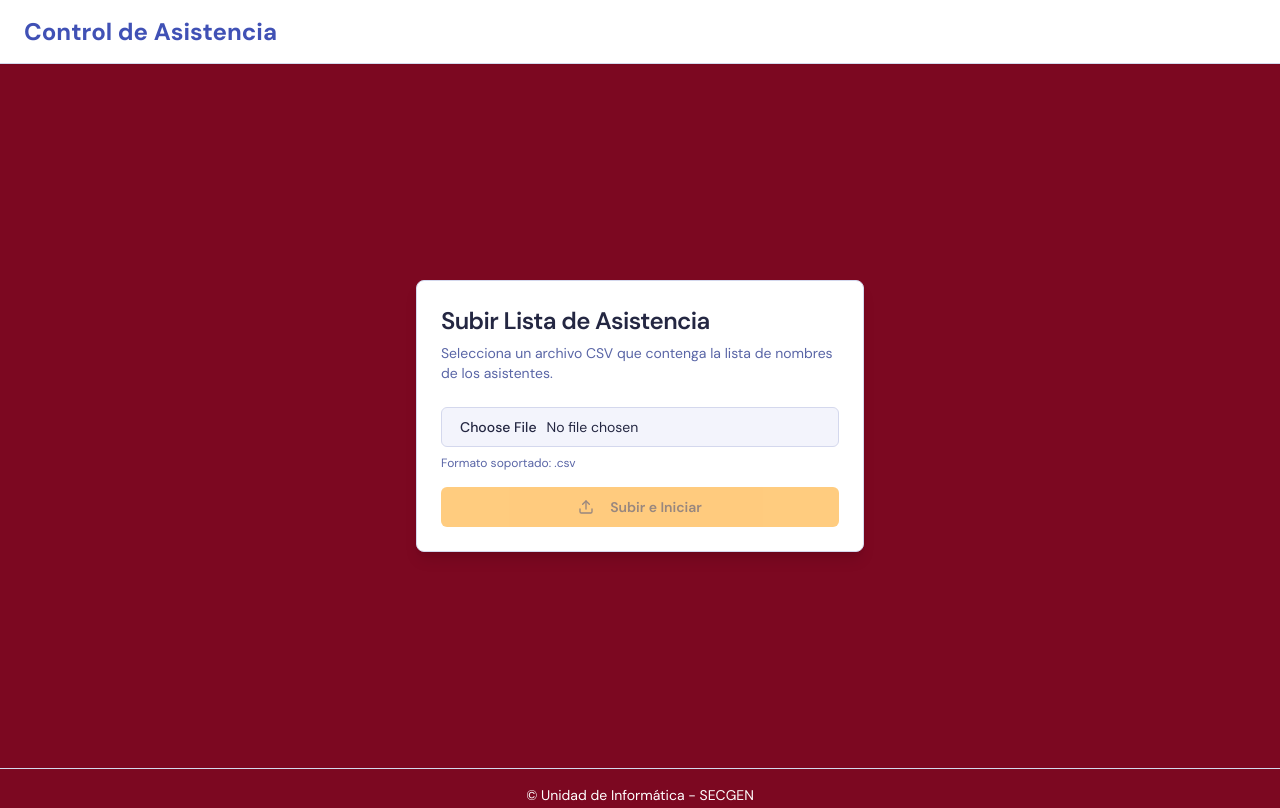
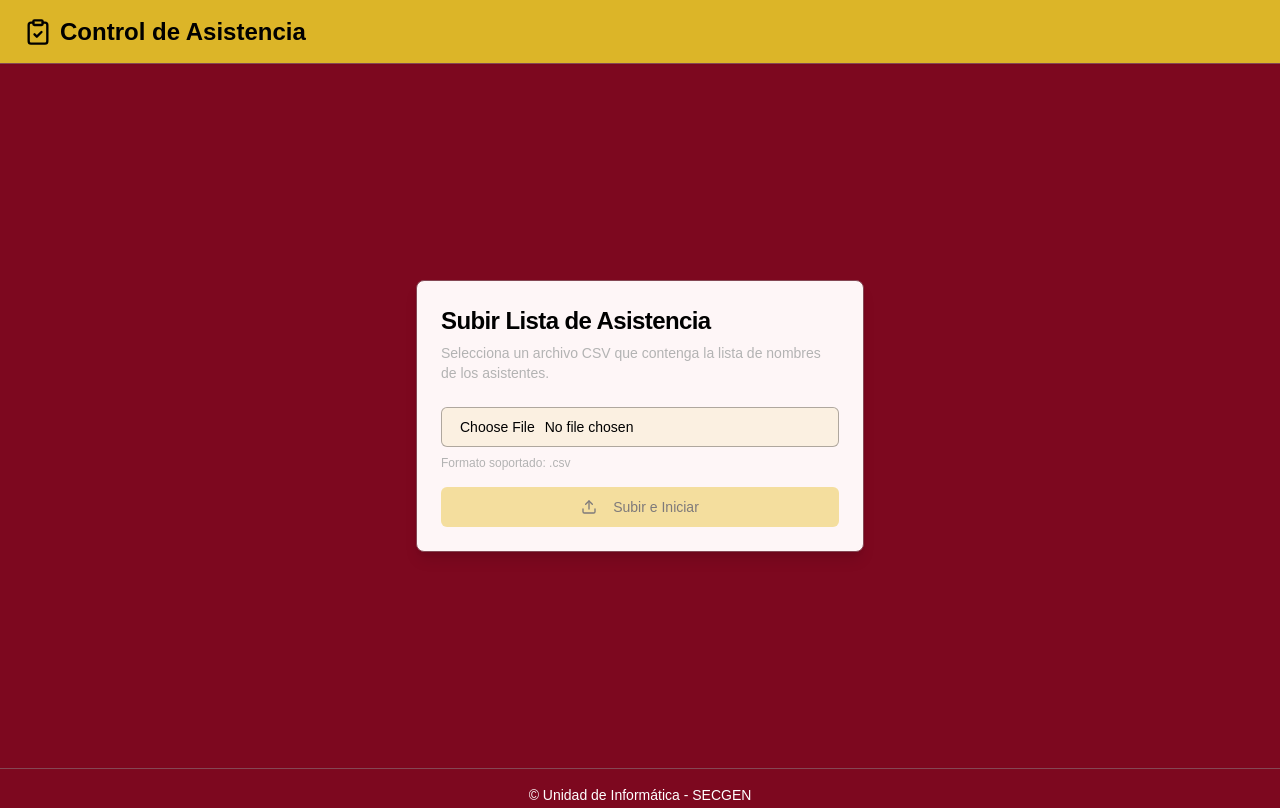
Before and after one commit to SECGEN-UNMSM/Asistencia-SECGEN, a Next.js app: page / in a window 1280 px wide. Built offline with nearby package versions, Linux system fonts and the light colour scheme.

Commit message:
Modificar estilos

```diff
--- a/src-tauri/tauri.conf.json
+++ b/src-tauri/tauri.conf.json
@@ -1,7 +1,7 @@
 {
   "$schema": "../node_modules/@tauri-apps/cli/config.schema.json",
   "productName": "Asistencia",
-  "version": "1.1.0",
+  "version": "1.2.0",
   "identifier": "com.asistenciasecgen.dev",
   "build": {
     "frontendDist": "../out",
--- a/src/app/globals.css
+++ b/src/app/globals.css
@@ -8,25 +8,47 @@ body {
 
 @layer base {
   :root {
-    --background: 231 60% 97%; /* #E8EAF6 */
-    --foreground: 233 30% 20%; /* Dark desaturated blue for text */
-    --card: 0 0% 100%; /* white */
-    --card-foreground: 233 30% 20%; /* Dark desaturated blue for text */
-    --popover: 0 0% 100%; /* white */
-    --popover-foreground: 233 30% 20%; /* Dark desaturated blue for text */
-    --primary: 231 48% 48%; /* #3F51B5 */
-    --primary-foreground: 0 0% 98%; /* Almost white */
-    --secondary: 231 50% 90%; /* Lighter blue-gray */
-    --secondary-foreground: 231 48% 38%; /* Darker blue for text on secondary */
-    --muted: 231 50% 94%; /* Even lighter blue-gray */
-    --muted-foreground: 231 30% 50%; /* Medium desaturated blue for muted text */
-    --accent: 36 100% 50%; /* #FF9800 */
-    --accent-foreground: 20 100% 10%; /* Dark brown/black for text on orange */
+    /* Color de fondo principal: Rojo oscuro */
+    --background: 348 88% 26%; /* #7C0821 */
+    /* Color de texto principal (sobre el fondo oscuro): Blanco */
+    --foreground: 0 0% 100%;
+
+    /* Color de las tarjetas/recuadros: Crema casi blanco */
+    --card: 350 75% 98%; /* #fdfafb */
+    /* Color del texto sobre las tarjetas: Negro */
+    --card-foreground: 0 0% 0%;
+
+    /* Popovers usan los mismos colores de tarjeta */
+    --popover: 350 75% 98%;
+    --popover-foreground: 0 0% 0%;
+
+    /* Color primario: Dorado */
+    --primary: 47 72% 51%; /* #E0B625 */
+    /* Color de texto sobre el primario: Negro */
+    --primary-foreground: 0 0% 0%;
+
+    /* Color secundario: Rojo apagado */
+    --secondary: 348 40% 35%;
+    /* Color de texto sobre el secundario: Blanco */
+    --secondary-foreground: 0 0% 100%;
+
+    /* Colores 'muted' */
+    --muted: 348 30% 40%;
+    --muted-foreground: 0 0% 70%; /* Gris claro para texto muted */
+
+    /* Color de acento: Dorado más brillante */
+    --accent: 47 80% 60%;
+    /* Color de texto sobre el acento: Negro */
+    --accent-foreground: 0 0% 0%;
+
+    /* Colores destructivos (para errores, etc.) */
     --destructive: 0 84.2% 60.2%;
-    --destructive-foreground: 0 0% 98%;
-    --border: 231 40% 88%; /* Slightly darker/contrasting border */
-    --input: 231 40% 88%;
-    --ring: 231 48% 48%; /* Primary color */
+    --destructive-foreground: 0 0% 100%; /* Blanco */
+
+    /* Colores de bordes, inputs y anillos de foco */
+    --border: 348 30% 40%;
+    --input: 350 50% 90%;
+    --ring: 47 72% 51%; /* Dorado */
 
     --chart-1: 12 76% 61%;
     --chart-2: 173 58% 39%;
@@ -35,15 +57,15 @@ body {
     --chart-5: 27 87% 67%;
     --radius: 0.5rem;
 
-    /* Sidebar colors adjusted for harmony, though not explicitly used in this app's main flow */
-    --sidebar-background: 231 60% 98%;
-    --sidebar-foreground: 233 30% 30%;
-    --sidebar-primary: 231 48% 48%;
-    --sidebar-primary-foreground: 0 0% 98%;
-    --sidebar-accent: 231 50% 92%;
-    --sidebar-accent-foreground: 231 48% 38%;
-    --sidebar-border: 231 40% 90%;
-    --sidebar-ring: 231 48% 48%;
+    /* Colores de la barra lateral (si la hubiera) */
+    --sidebar-background: 230 25% 15%;
+    --sidebar-foreground: 231 60% 90%;
+    --sidebar-primary: 231 48% 58%;
+    --sidebar-primary-foreground: 230 20% 10%;
+    --sidebar-accent: 230 25% 20%;
+    --sidebar-accent-foreground: 231 60% 85%;
+    --sidebar-border: 230 20% 30%;
+    --sidebar-ring: 231 48% 58%;
   }
 
   .dark {
@@ -53,19 +75,19 @@ body {
     --card-foreground: 231 60% 95%;
     --popover: 230 25% 22%;
     --popover-foreground: 231 60% 95%;
-    --primary: 231 48% 58%; /* Lighter primary for dark mode */
-    --primary-foreground: 230 20% 10%; /* Dark text on primary */
+    --primary: 47 72% 51%; /* Gold for primary */
+    --primary-foreground: 0 0% 0%; /* Black */
     --secondary: 230 25% 25%; /* Darker secondary */
     --secondary-foreground: 231 60% 90%; /* Light text on secondary */
     --muted: 230 25% 28%; /* Darker muted */
     --muted-foreground: 231 40% 70%; /* Lighter muted text */
-    --accent: 36 100% 60%; /* Brighter accent for dark mode */
-    --accent-foreground: 36 100% 10%; /* Very dark text on accent */
+    --accent: 47 80% 60%; /* Brighter gold for accent */
+    --accent-foreground: 0 0% 0%; /* Black */
     --destructive: 0 62.8% 30.6%;
     --destructive-foreground: 0 0% 98%;
     --border: 230 20% 35%;
     --input: 230 20% 35%;
-    --ring: 231 48% 58%;
+    --ring: 47 72% 51%;
 
     --chart-1: 220 70% 50%;
     --chart-2: 160 60% 45%;
--- a/src/app/layout.tsx
+++ b/src/app/layout.tsx
@@ -1,17 +1,23 @@
-import type {Metadata} from 'next';
-import {DM_Sans} from 'next/font/google';
-import './globals.css';
-import { AttendanceProvider } from '@/contexts/attendance-context';
+import type { Metadata } from "next";
+import { Geist, Geist_Mono } from "next/font/google";
+import "./globals.css";
+import { AttendanceProvider } from "@/contexts/attendance-context";
 import { Toaster } from "@/components/ui/toaster";
-import AppHeader from '@/components/app-header';
+import AppHeader from "@/components/app-header";
 
-const dmsans = DM_Sans({
+const geistSans = Geist({
+  variable: "--font-geist-sans",
+  subsets: ["latin"],
+});
+
+const geistMono = Geist_Mono({
+  variable: "--font-geist-mono",
   subsets: ["latin"],
 });
 
 export const metadata: Metadata = {
-  title: 'Control de Asistencia',
-  description: 'Control de Asistencia de los participantes en reuniones de la UNMSM.',
+  title: "Control de Asistencia",
+  description: "Streamlined attendance tracking with AI name announcement.",
 };
 
 export default function RootLayout({
@@ -20,18 +26,18 @@ export default function RootLayout({
   children: React.ReactNode;
 }>) {
   return (
-    <html lang="es">
+    <html lang="en">
       <body
-        className={`${dmsans.className} ${dmsans.className} antialiased bg-background text-foreground flex flex-col min-h-screen`}
+        className={`${geistSans.variable} ${geistMono.variable} antialiased bg-background text-foreground flex flex-col min-h-screen`}
       >
         <AttendanceProvider>
           <AppHeader />
-          <main className="flex-grow min-h-[calc(100vh-var(--header-height,4rem)-var(--footer-height,2.5rem))] bg-[#7c0821]">
+          <main className="flex-grow min-h-[calc(100vh-var(--header-height,4rem)-var(--footer-height,2.5rem))]">
             {children}
           </main>
           <Toaster />
           <footer
-            className="w-full py-4 text-center text-sm text-white border-t border-border bg-[#7c0821]"
+            className="w-full py-4 text-center text-sm text-white border-t border-border"
             style={{ height: "var(--footer-height, 2.5rem)" }}
           >
             <p>&copy; Unidad de Informática - SECGEN</p>
--- a/src/components/app-header.tsx
+++ b/src/components/app-header.tsx
@@ -1,15 +1,22 @@
-
 "use client";
-import Link from 'next/link';
-import { ClipboardCheck } from 'lucide-react';
+import Link from "next/link";
+import { ClipboardCheck } from "lucide-react";
 
 export default function AppHeader() {
   return (
-    <header className="sticky top-0 z-50 w-full border-b bg-card shadow-sm" style={{ height: 'var(--header-height, 4rem)'}}>
+    <header
+      className="sticky top-0 z-50 w-full border-b bg-primary shadow-sm"
+      style={{ height: "var(--header-height, 4rem)" }}
+    >
       <div className="container flex h-16 items-center space-x-4 sm:justify-between sm:space-x-0 px-4 md:px-6">
-        <Link href="/" className="flex items-center space-x-2 text-primary hover:text-primary/80 transition-colors">
+        <Link
+          href="/"
+          className="flex items-center space-x-2 text-primary-foreground hover:text-primary-foreground/80 transition-colors"
+        >
+          <ClipboardCheck className="h-7 w-7" />
           <span className="text-2xl font-bold">Control de Asistencia</span>
         </Link>
+        {/* Add navigation items here if needed in the future */}
       </div>
     </header>
   );
--- a/src/components/csv-uploader.tsx
+++ b/src/components/csv-uploader.tsx
@@ -1,13 +1,18 @@
-
 "use client";
 
-import type { ChangeEvent } from 'react';
-import React, { useState } from 'react';
-import { useAttendance } from '@/contexts/attendance-context';
-import { Button } from '@/components/ui/button';
-import { Input } from '@/components/ui/input';
-import { Card, CardContent, CardDescription, CardHeader, CardTitle } from '@/components/ui/card';
-import { Upload } from 'lucide-react';
+import type { ChangeEvent } from "react";
+import React, { useState } from "react";
+import { useAttendance } from "@/contexts/attendance-context";
+import { Button } from "@/components/ui/button";
+import { Input } from "@/components/ui/input";
+import {
+  Card,
+  CardContent,
+  CardDescription,
+  CardHeader,
+  CardTitle,
+} from "@/components/ui/card";
+import { Upload } from "lucide-react";
 import { useToast } from "@/hooks/use-toast";
 
 export default function CsvUploader() {
@@ -39,19 +44,32 @@ export default function CsvUploader() {
         const text = e.target?.result as string;
         // Basic CSV parsing: assumes names are in the first column, one name per line.
         // Skips header row if present (simple check for common "name" keywords).
-        const lines = text.split(/\r\n|\n/).filter(line => line.trim() !== '');
+        const lines = text
+          .split(/\r\n|\n/)
+          .filter((line) => line.trim() !== "");
 
         let names: string[];
-        if (lines.length > 0 && /name|nombre|attendee|asistente|participant|participante/i.test(lines[0].split(',')[0])) {
-          names = lines.slice(1).map(line => line.split(',')[0].trim()).filter(name => name);
+        if (
+          lines.length > 0 &&
+          /name|nombre|attendee|asistente|participant|participante/i.test(
+            lines[0].split(",")[0]
+          )
+        ) {
+          names = lines
+            .slice(1)
+            .map((line) => line.split(",")[0].trim())
+            .filter((name) => name);
         } else {
-          names = lines.map(line => line.split(',')[0].trim()).filter(name => name);
+          names = lines
+            .map((line) => line.split(",")[0].trim())
+            .filter((name) => name);
         }
 
         if (names.length === 0) {
           toast({
             title: "CSV vacío o inválido",
-            description: "El archivo CSV no contiene nombres válidos en la primera columna.",
+            description:
+              "El archivo CSV no contiene nombres válidos en la primera columna.",
             variant: "destructive",
           });
           setIsLoading(false);
@@ -67,7 +85,8 @@ export default function CsvUploader() {
         console.error("Error parsing CSV:", error);
         toast({
           title: "Error al procesar el CSV",
-          description: "No se pudo procesar el archivo CSV. Asegúrate de que sea un CSV válido.",
+          description:
+            "No se pudo procesar el archivo CSV. Asegúrate de que sea un CSV válido.",
           variant: "destructive",
         });
       } finally {
@@ -81,7 +100,7 @@ export default function CsvUploader() {
         variant: "destructive",
       });
       setIsLoading(false);
-    }
+    };
     reader.readAsText(file);
   };
 
@@ -89,7 +108,10 @@ export default function CsvUploader() {
     <Card className="w-full max-w-md shadow-lg">
       <CardHeader>
         <CardTitle className="text-2xl">Subir Lista de Asistencia</CardTitle>
-        <CardDescription>Selecciona un archivo CSV que contenga la lista de nombres de los asistentes.</CardDescription>
+        <CardDescription>
+          Selecciona un archivo CSV que contenga la lista de nombres de los
+          asistentes.
+        </CardDescription>
       </CardHeader>
       <CardContent className="space-y-4">
         <div className="space-y-2">
@@ -98,16 +120,20 @@ export default function CsvUploader() {
             type="file"
             accept=".csv"
             onChange={handleFileChange}
-            className="file:text-foreground"
+            className="file:text-black bg-primary/10 text-black placeholder:text-black/60 focus-visible:ring-primary/80 border-black/30"
             aria-label="Upload CSV file"
           />
           <p className="text-xs text-muted-foreground">
             Formato soportado: .csv
           </p>
         </div>
-        <Button onClick={handleFileUpload} disabled={isLoading || !file} className="w-full bg-accent hover:bg-accent/90 text-accent-foreground font-semibold">
+        <Button
+          onClick={handleFileUpload}
+          disabled={isLoading || !file}
+          className="w-full bg-accent hover:bg-accent/90 text-accent-foreground"
+        >
           <Upload className="mr-2 h-5 w-5" />
-          {isLoading ? 'Procesando...' : 'Subir e Iniciar'}
+          {isLoading ? "Procesando..." : "Subir e Iniciar"}
         </Button>
       </CardContent>
     </Card>
--- a/src/components/export-button.tsx
+++ b/src/components/export-button.tsx
@@ -130,7 +130,9 @@ export default function ExportButton({ attendees }: ExportButtonProps) {
   };
 
   return (
-    <Button onClick={handleExport} variant="outline" className="w-full sm:w-auto font-semibold">
+    <Button
+      onClick={handleExport}
+      className="w-full sm:w-auto bg-accent hover:bg-accent/90 text-accent-foreground">
       <Download className="mr-2 h-5 w-5" />
       Exportar reporte
     </Button>
--- a/src/components/ui/toast.tsx
+++ b/src/components/ui/toast.tsx
@@ -1,13 +1,13 @@
-"use client"
+"use client";
 
-import * as React from "react"
-import * as ToastPrimitives from "@radix-ui/react-toast"
-import { cva, type VariantProps } from "class-variance-authority"
-import { X } from "lucide-react"
+import * as React from "react";
+import * as ToastPrimitives from "@radix-ui/react-toast";
+import { cva, type VariantProps } from "class-variance-authority";
+import { X } from "lucide-react";
 
-import { cn } from "@/lib/utils"
+import { cn } from "@/lib/utils";
 
-const ToastProvider = ToastPrimitives.Provider
+const ToastProvider = ToastPrimitives.Provider;
 
 const ToastViewport = React.forwardRef<
   React.ElementRef<typeof ToastPrimitives.Viewport>,
@@ -21,24 +21,23 @@ const ToastViewport = React.forwardRef<
     )}
     {...props}
   />
-))
-ToastViewport.displayName = ToastPrimitives.Viewport.displayName
+));
+ToastViewport.displayName = ToastPrimitives.Viewport.displayName;
 
 const toastVariants = cva(
   "group pointer-events-auto relative flex w-full items-center justify-between space-x-4 overflow-hidden rounded-md border p-6 pr-8 shadow-lg transition-all data-[swipe=cancel]:translate-x-0 data-[swipe=end]:translate-x-[var(--radix-toast-swipe-end-x)] data-[swipe=move]:translate-x-[var(--radix-toast-swipe-move-x)] data-[swipe=move]:transition-none data-[state=open]:animate-in data-[state=closed]:animate-out data-[swipe=end]:animate-out data-[state=closed]:fade-out-80 data-[state=closed]:slide-out-to-right-full data-[state=open]:slide-in-from-top-full data-[state=open]:sm:slide-in-from-bottom-full",
   {
     variants: {
       variant: {
-        default: "border bg-background text-foreground",
-        destructive:
-          "destructive group border-destructive bg-destructive text-destructive-foreground",
+        default: "border-destructive bg-white text-black",
+        destructive: "destructive group border-destructive bg-white text-black",
       },
     },
     defaultVariants: {
       variant: "default",
     },
   }
-)
+);
 
 const Toast = React.forwardRef<
   React.ElementRef<typeof ToastPrimitives.Root>,
@@ -51,9 +50,9 @@ const Toast = React.forwardRef<
       className={cn(toastVariants({ variant }), className)}
       {...props}
     />
-  )
-})
-Toast.displayName = ToastPrimitives.Root.displayName
+  );
+});
+Toast.displayName = ToastPrimitives.Root.displayName;
 
 const ToastAction = React.forwardRef<
   React.ElementRef<typeof ToastPrimitives.Action>,
@@ -67,8 +66,8 @@ const ToastAction = React.forwardRef<
     )}
     {...props}
   />
-))
-ToastAction.displayName = ToastPrimitives.Action.displayName
+));
+ToastAction.displayName = ToastPrimitives.Action.displayName;
 
 const ToastClose = React.forwardRef<
   React.ElementRef<typeof ToastPrimitives.Close>,
@@ -85,8 +84,8 @@ const ToastClose = React.forwardRef<
   >
     <X className="h-4 w-4" />
   </ToastPrimitives.Close>
-))
-ToastClose.displayName = ToastPrimitives.Close.displayName
+));
+ToastClose.displayName = ToastPrimitives.Close.displayName;
 
 const ToastTitle = React.forwardRef<
   React.ElementRef<typeof ToastPrimitives.Title>,
@@ -97,8 +96,8 @@ const ToastTitle = React.forwardRef<
     className={cn("text-sm font-semibold", className)}
     {...props}
   />
-))
-ToastTitle.displayName = ToastPrimitives.Title.displayName
+));
+ToastTitle.displayName = ToastPrimitives.Title.displayName;
 
 const ToastDescription = React.forwardRef<
   React.ElementRef<typeof ToastPrimitives.Description>,
@@ -109,12 +108,12 @@ const ToastDescription = React.forwardRef<
     className={cn("text-sm opacity-90", className)}
     {...props}
   />
-))
-ToastDescription.displayName = ToastPrimitives.Description.displayName
+));
+ToastDescription.displayName = ToastPrimitives.Description.displayName;
 
-type ToastProps = React.ComponentPropsWithoutRef<typeof Toast>
+type ToastProps = React.ComponentPropsWithoutRef<typeof Toast>;
 
-type ToastActionElement = React.ReactElement<typeof ToastAction>
+type ToastActionElement = React.ReactElement<typeof ToastAction>;
 
 export {
   type ToastProps,
@@ -126,4 +125,4 @@ export {
   ToastDescription,
   ToastClose,
   ToastAction,
-}
+};
```
Also changed, not shown: src/app/summary/page.tsx (+29 -13 lines), src/components/attendance-report.tsx (+53 -24 lines), src/components/attendance-taking.tsx (+57 -44 lines). Lines whose indentation alone changed are shown as unchanged.
